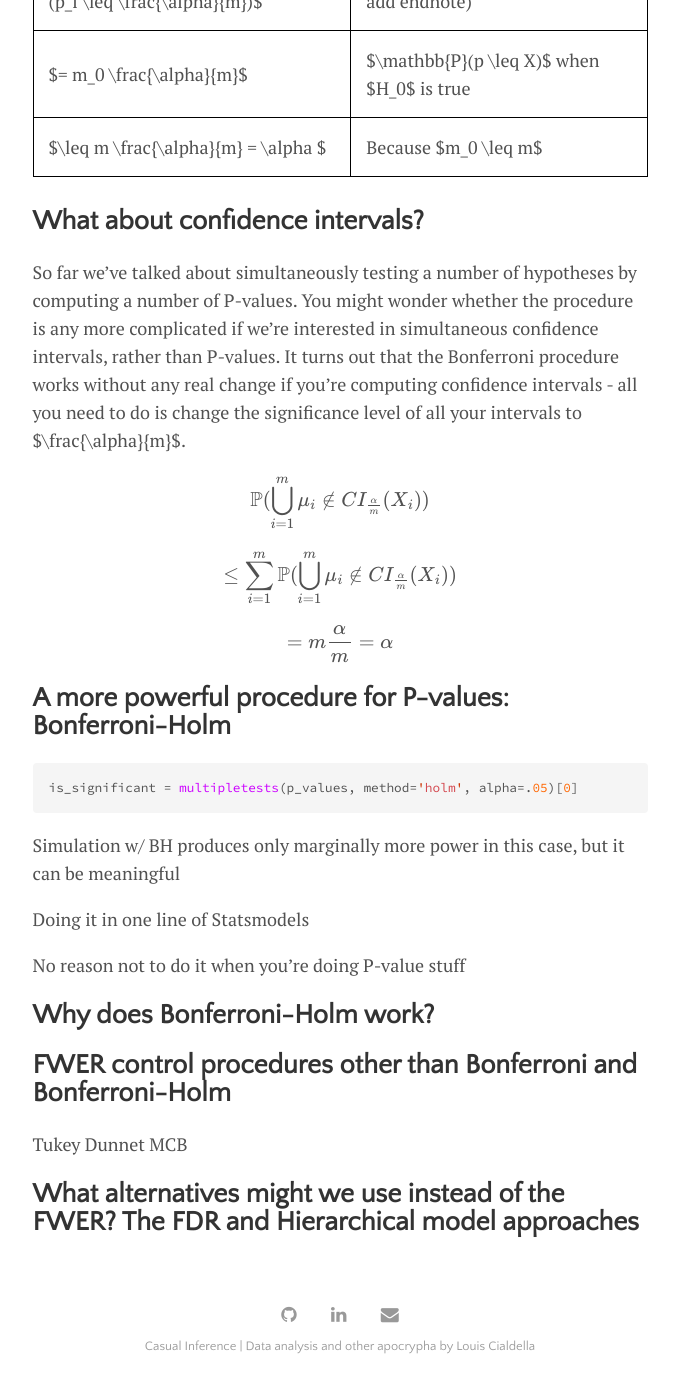
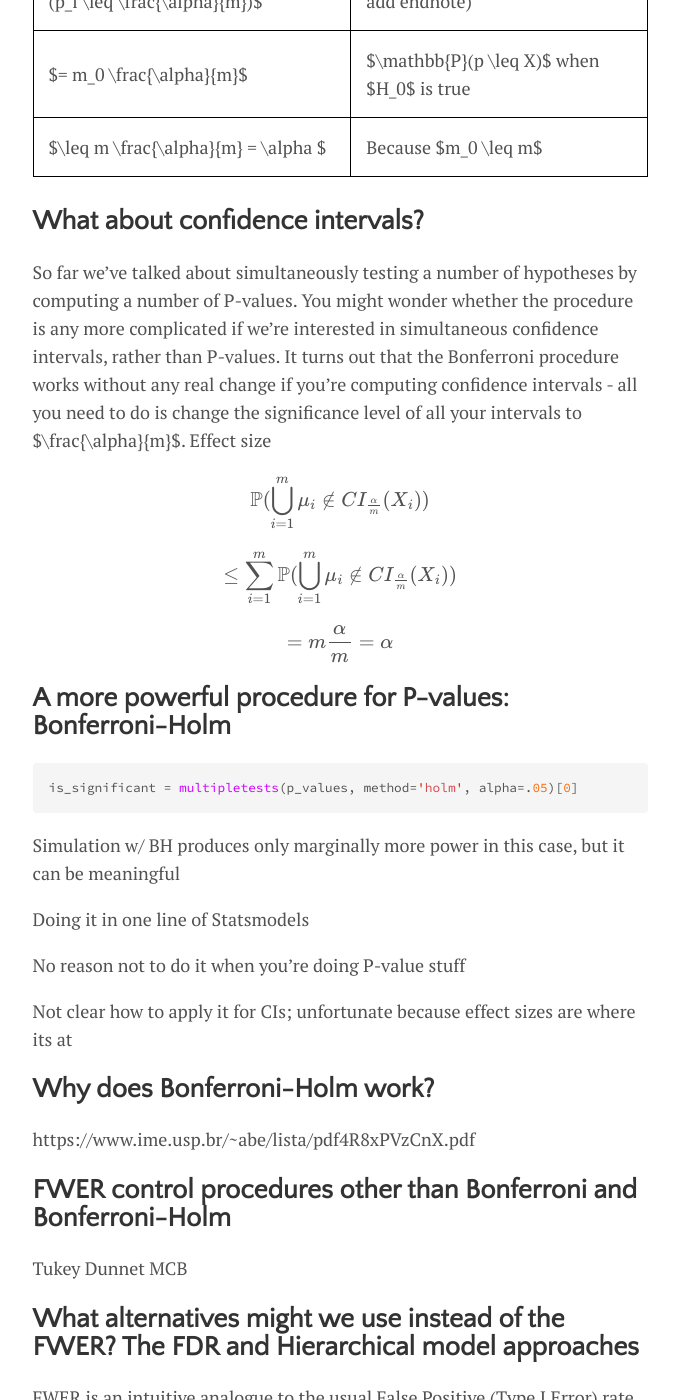
Before and after one commit to lmc2179/lmc2179.github.io, a Jekyll site: the page built from drafts/fwer.md, in a window 1280 px wide and 1400 px high, scrolled down 6127 px. Shown: the whole window, without its empty margins (300-979 px from the left). Built offline with Jekyll 4.4.1, drawn with Linux system fonts in a browser that asks for light colours; our own code applies the rules of GitHub Pages for plain Markdown files; formulas are drawn with MathJax 3; some of the changed text lies outside the part shown.

Commit message:
Update fwer.md

```diff
--- a/drafts/fwer.md
+++ b/drafts/fwer.md
@@ -175,7 +175,7 @@ We'd like to show that when we set the significant level to $\frac{\alpha}{m}$,
 
 ## What about confidence intervals?
 
-So far we've talked about simultaneously testing a number of hypotheses by computing a number of P-values. You might wonder whether the procedure is any more complicated if we're interested in simultaneous confidence intervals, rather than P-values. It turns out that the Bonferroni procedure works without any real change if you're computing confidence intervals - all you need to do is change the significance level of all your intervals to $\frac{\alpha}{m}$.
+So far we've talked about simultaneously testing a number of hypotheses by computing a number of P-values. You might wonder whether the procedure is any more complicated if we're interested in simultaneous confidence intervals, rather than P-values. It turns out that the Bonferroni procedure works without any real change if you're computing confidence intervals - all you need to do is change the significance level of all your intervals to $\frac{\alpha}{m}$. Effect size
 
 $$\mathbb{P} (\bigcup_{i=1}^{m} \mu_i \notin CI_{\frac{\alpha}{m}}(X_i) )$$
 
@@ -196,7 +196,11 @@ Doing it in one line of Statsmodels
 
 No reason not to do it when you're doing P-value stuff
 
+Not clear how to apply it for CIs; unfortunate because effect sizes are where its at
+
 ## Why does Bonferroni-Holm work?
+
+https://www.ime.usp.br/~abe/lista/pdf4R8xPVzCnX.pdf
 
 ## FWER control procedures other than Bonferroni and Bonferroni-Holm
 
@@ -205,3 +209,7 @@ Dunnet
 MCB
 
 ## What alternatives might we use instead of the FWER? The FDR and Hierarchical model approaches
+
+FWER is an intuitive analogue to the usual False Positive (Type I Error) rate. However, methods like Bonferroni come at substantial cost. In cases where there are hundreds or thousands of simultaneous hypotheses, they may set an extremely high bar. There are at least two lines of criticism against the FWER, which leads us to some alternatives.
+
+http://www.stat.columbia.edu/~gelman/research/published/multiple2f.pdf
```
